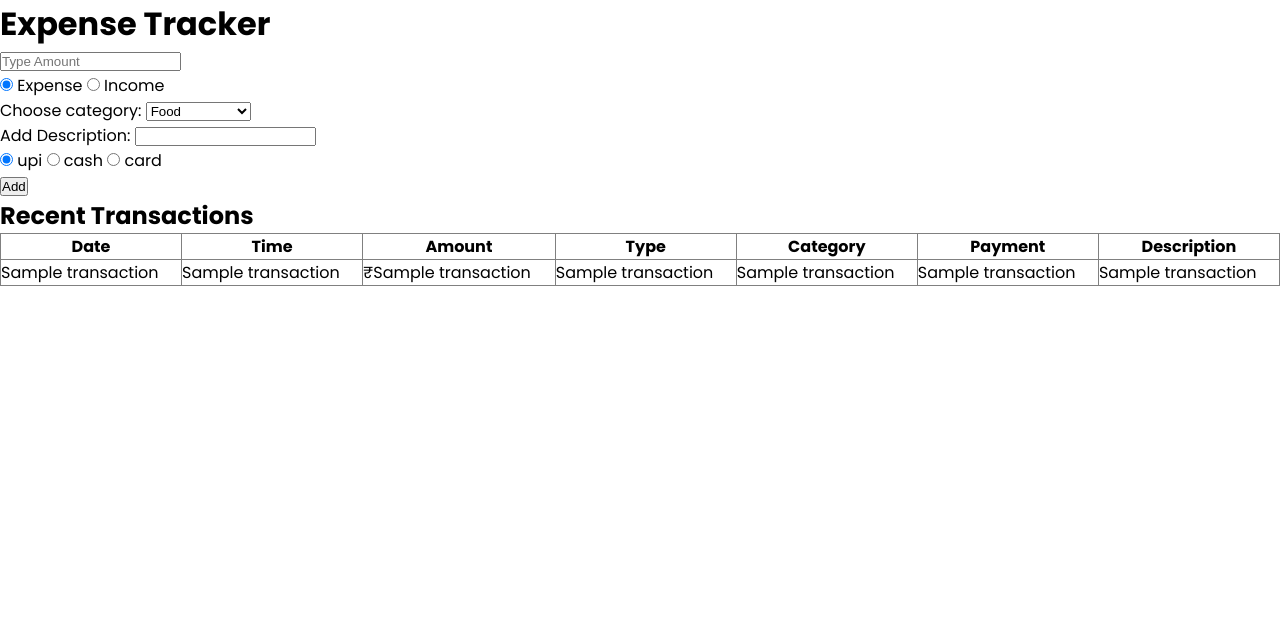
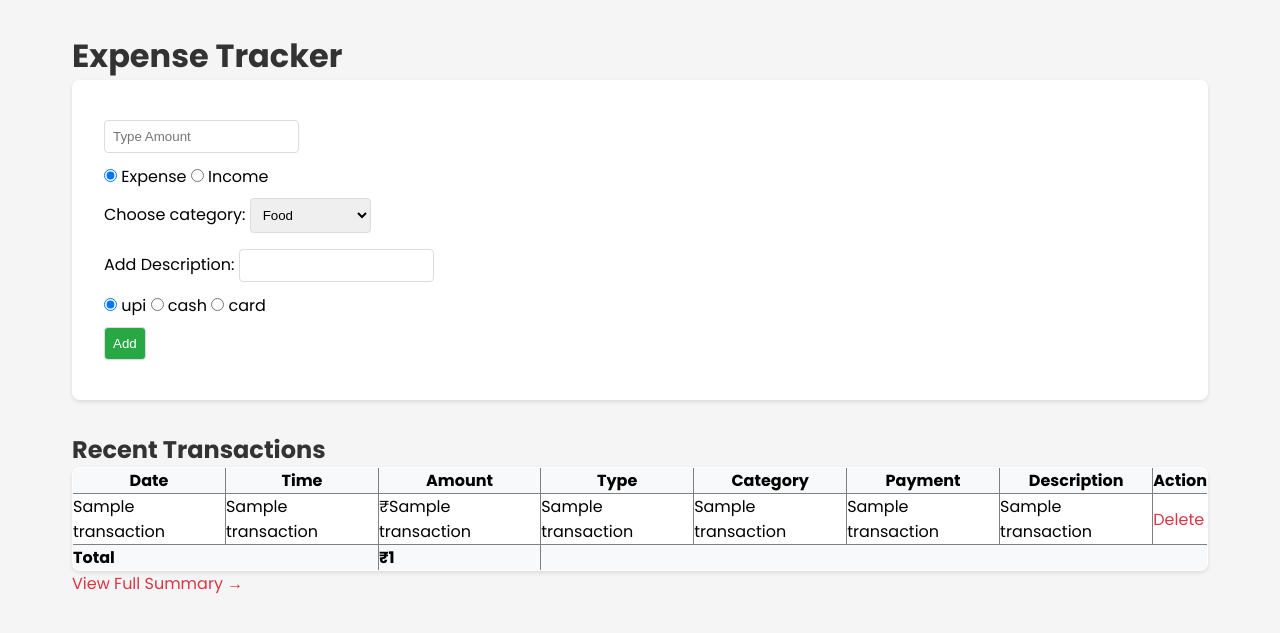
Before and after one commit to Narendra-Kumar-2060/expense-tracker-webapp, a Flask app: template templates/index.html in a window 1280 px wide. Shown: the top 633 px of the page. Run offline with Flask 3, Linux system fonts and the light colour scheme; the template is opened without the code that fills it: most values are stand-ins (such as "Sample title", 1, 10 or a date in 2020).

Commit message:
Complete expense tracker web app with Flask and SQLite

```diff
--- a/app.py
+++ b/app.py
@@ -1,7 +1,7 @@
 import sqlite3
 from datetime import datetime
 
-from flask import Flask, redirect, render_template, request, url_for
+from flask import Flask, redirect, render_template, request
 
 
 def init_db():
@@ -36,8 +36,59 @@ def index():
     cur = con.cursor()
     cur.execute("SELECT * FROM expenses ORDER BY date DESC, time DESC")
     transactions = cur.fetchall()
+
+    cur.execute("SELECT SUM(amount) FROM expenses")
+    total_amount = cur.fetchone()[0] or 0
+
     con.close()
-    return render_template("index.html", transactions=transactions)
+    return render_template(
+        "index.html", transactions=transactions, total_amount=total_amount
+    )
+
+
+@app.route("/delete/<int:id>")
+def delete(id):
+    con = sqlite3.connect("expenses.db")
+    cur = con.cursor()
+    cur.execute("DELETE FROM expenses WHERE id = ?", (id,))
+    con.commit()
+    con.close()
+    return redirect("/")
+
+
+@app.route("/summary")
+def summary():
+    con = sqlite3.connect("expenses.db")
+    cur = con.cursor()
+
+    cur.execute("SELECT SUM(amount) FROM expenses WHERE expense_or_income = 'expense'")
+    total_expense = cur.fetchone()[0] or 0
+
+    cur.execute("SELECT SUM(amount) FROM expenses WHERE expense_or_income = 'income'")
+    total_income = cur.fetchone()[0] or 0
+
+    cur.execute(
+        "SELECT category, SUM(amount) FROM expenses WHERE expense_or_income = 'expense' GROUP BY category"
+    )
+    category_summary = cur.fetchall()
+
+    cur.execute(
+        "SELECT payment_method, SUM(amount) FROM expenses GROUP BY payment_method"
+    )
+    payment_summary = cur.fetchall()
+
+    con.close()
+
+    net = total_income - total_expense
+
+    return render_template(
+        "summary.html",
+        total_expense=total_expense,
+        total_income=total_income,
+        net=net,
+        category_summary=category_summary,
+        payment_summary=payment_summary,
+    )
 
 
 @app.route("/add", methods=["POST", "GET"])
@@ -49,7 +100,7 @@ def add():
         try:
             amount = float(request.form["amount"])
         except ValueError:
-            pass
+            return "Invalid amount. Please enter a number.", 400
         transaction_type = request.form["transaction_type"]
         transaction_category = request.form["transaction_category"]
         payment_method = request.form["payment_method"]
@@ -74,7 +125,7 @@ def add():
         con.commit()
         con.close()
 
-    return redirect(url_for("index"))
+    return redirect("/")
 
 
 if __name__ == "__main__":
--- a/templates/index.html
+++ b/templates/index.html
@@ -18,6 +18,47 @@
       }
       body {
         font-family: "Poppins", sans-serif;
+        max-width: 1200px;
+        margin: 0 auto;
+        padding: 2rem;
+        background-color: #f5f5f5;
+      }
+      h1,
+      h2 {
+        color: #333;
+      }
+      form {
+        background: white;
+        padding: 2rem;
+        border-radius: 8px;
+        margin-bottom: 2rem;
+        box-shadow: 0 2px 4px rgba(0, 0, 0, 0.1);
+      }
+      input,
+      select,
+      button {
+        padding: 8px;
+        margin: 8px 0;
+        border: 1px solid #ddd;
+        border-radius: 4px;
+      }
+      button {
+        background-color: #28a745;
+        color: white;
+        cursor: pointer;
+      }
+      table {
+        background: white;
+        border-radius: 8px;
+        overflow: hidden;
+        box-shadow: 0 2px 4px rgba(0, 0, 0, 0.1);
+      }
+      th {
+        background-color: #f8f9fa;
+      }
+      a {
+        color: #dc3545;
+        text-decoration: none;
       }
     </style>
   </head>
@@ -65,7 +106,6 @@
       <br />
       <button type="submit">Add</button>
     </form>
-
     <h2>Recent Transactions</h2>
     <table
       border="1"
@@ -81,10 +121,17 @@
           <th>Category</th>
           <th>Payment</th>
           <th>Description</th>
+          <th>Action</th>
         </tr>
       </thead>
       <tbody>
-        {% for t in transactions %}
+        {% if not transactions %}
+        <tr>
+          <td colspan="8" style="text-align: center">
+            No transactions yet. Add one above!
+          </td>
+        </tr>
+        {% endif %} {% for t in transactions %}
         <tr>
           <td>{{ t[1] }}</td>
           <td>{{ t[2] }}</td>
@@ -93,9 +140,23 @@
           <td>{{ t[4] }}</td>
           <td>{{ t[6] }}</td>
           <td>{{ t[5] }}</td>
+          <td>
+            <a
+              href="/delete/{{ t[0] }}"
+              onclick="return confirm('Delete this transaction?');"
+              >Delete</a
+            >
+          </td>
         </tr>
         {% endfor %}
+        <tr style="background-color: #f8f9fa; font-weight: bold">
+          <td colspan="2">Total</td>
+          <td>₹{{ total_amount }}</td>
+          <td colspan="5"></td>
+        </tr>
       </tbody>
     </table>
+
+    <a href="/summary">View Full Summary →</a>
   </body>
 </html>
```
Also changed, not shown: templates/summary.html (added, +164 -0 lines).
